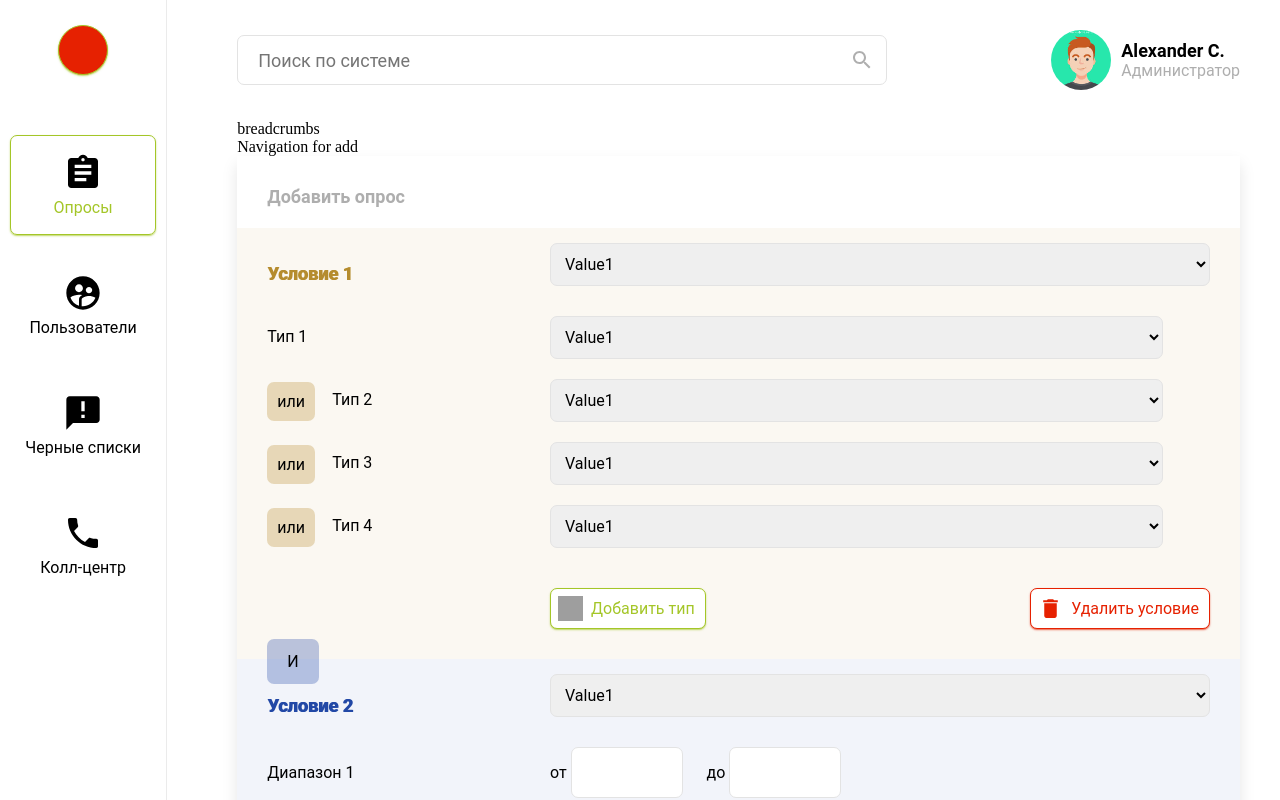
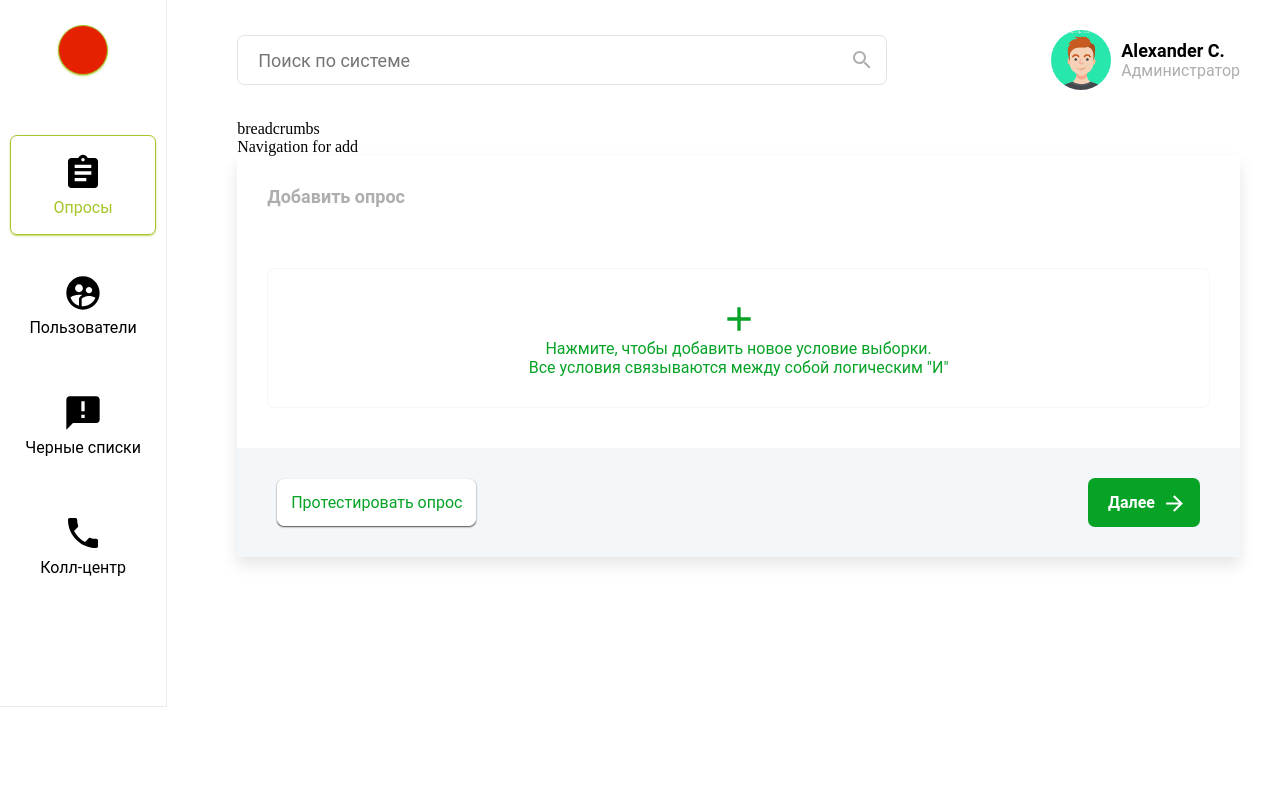
Before and after one commit to taysumova/survey-crm, a Nuxt app: page /surveys/add in a window 1280 px wide. Shown: the top 800 px of the page. Built offline with nearby package versions, Linux system fonts and the light colour scheme; grey boxes are pictures that could not be loaded.

Commit message:
work on condition component

```diff
--- a/components/forms/ConditionPart.vue
+++ b/components/forms/ConditionPart.vue
@@ -1,25 +1,47 @@
 <template>
   <div class="condition-part">
     <div class="condition-part__main">
-      <span v-html="title" class="condition-part__title">
+      <span class="condition-part__title">
+        Условие {{ conditionIndex + 1 }}
       </span>
-      <select class="condition-part__select">
-        <option value="Range1">
-          Value1
+      <select
+        v-model="condition"
+        class="condition-part__select"
+      >
+        <option
+          value=""
+          hidden
+        >
+          Выберите условие
         </option>
-        <option value="Value2">
-          Value 2
+        <option
+          v-for="(item, index) in config"
+          :key="index"
+          :value="item.value"
+        >
+          {{ item.title }}
         </option>
       </select>
     </div>
     <div>
-      <slot></slot>
+      <div v-for="(opt, optIndex) in selectedCond.selectedOps" class="block__options">
+        <RangePart
+          v-if="selectedCond.type === 'range'"
+          :title="`${selectedCond.optionTitle} ${optIndex + 1}`"
+        />
+        <SelectPart
+          v-else
+          :title="`${selectedCond.optionTitle}
+              ${optIndex + 1}`"
+          :config="selectedCond.options"
+        />
+      </div>
     </div>
     <div class="condition-part__buttons">
-      <button class="add">
-        Добавить {{ typeText }}
+      <button v-if="condition" @click="addType()" class="add">
+        Добавить {{ selectedCond.optionTitle }}
       </button>
-      <button @click="$emit('remove')" class="delete">
+      <button @click="$emit('remove', conditionIndex)" class="delete">
         Удалить условие
       </button>
     </div>
@@ -27,16 +49,49 @@
 </template>
 
 <script>
+import surveyOptions from '../../config/surveyOptions.js'
+import RangePart from './RangePart'
+import SelectPart from './SelectPart'
 export default {
   name: 'ConditionPart',
+  components: { SelectPart, RangePart },
   props: {
-    title: {
-      type: String,
-      default: ''
+    conditionIndex: {
+      type: Number,
+      default: 0
+    }
+  },
+  data () {
+    return {
+      condition: '',
+      selectedCond: {
+        selectedOps: []
+      }
+    }
+  },
+  computed: {
+    config () {
+      return surveyOptions
+    }
+  },
+  watch: {
+    condition (next) {
+      if (next) {
+        this.selectCondition()
+      }
+    }
+  },
+  methods: {
+    selectCondition () {
+      const configCond = this.config.find(item => item.value === this.condition)
+      this.selectedCond = {
+        ...configCond,
+        selectedOps: []
+      }
+      this.$emit('condition-change', this.conditionIndex, this.selectedCond)
     },
-    typeText: {
-      type: String,
-      default: ''
+    addType () {
+      this.selectedCond.selectedOps.push('Option')
     }
   }
 }
@@ -74,6 +129,9 @@ export default {
     margin-left: 30%;
     width: 70%;
     margin-top: 40px;
+    button:only-child {
+      margin-left: auto;
+    }
     .add {
       @include iconButton(url("../../assets/icons/add.svg"), $brightGreen);
     }
--- a/components/forms/RangePart.vue
+++ b/components/forms/RangePart.vue
@@ -2,7 +2,7 @@
   <div class="range-part">
     <span v-html="title" class="range-part__title">
     </span>
-    <div class="range-part__content">
+    <div>
       <label>
         от
         <input class="range-part__number" type="number">
--- a/components/forms/RespondentsForm.vue
+++ b/components/forms/RespondentsForm.vue
@@ -5,12 +5,11 @@
     </h3>
     <div>
       <div v-for="(item, index) in conditions" :key="index" class="respondents-form__block">
-        <ConditionPart :title="`Условие ${index + 1}`" :type-text="item.optionTitle" @remove="removeCondition(index)">
-          <div v-for="(opt, optIndex) in item.options" class="block__options">
-            <RangePart v-if="item.type === 'range'" :title="`${item.optionTitle} ${optIndex + 1}`" />
-            <SelectPart v-else :title="`${item.optionTitle} ${optIndex + 1}`" />
-          </div>
-        </ConditionPart>
+        <ConditionPart
+          :conditionIndex="index"
+          @condition-change="selectCondition"
+          @remove="removeCondition"
+        />
       </div>
     </div>
     <div class="respondents-form__add">
@@ -34,44 +33,26 @@
 </template>
 
 <script>
-import RangePart from './RangePart'
-import SelectPart from './SelectPart'
 import ConditionPart from './ConditionPart'
+
 export default {
   name: 'RespondentsForm',
-  components: { ConditionPart, SelectPart, RangePart },
+  components: { ConditionPart },
   data () {
     return {
-      conditions: [{
-        title: 'Тип карты лояльности',
-        type: 'select',
-        optionTitle: 'тип',
-        options: ['Standard', 'Gold', 'Platinum', 'International']
-      }, {
-        title: 'Возраст респондента',
-        type: 'range',
-        optionTitle: 'диапазон',
-        options: [{
-          from: 10,
-          to: 42
-        }, {
-          from: 10,
-          to: 42
-        }, {
-          from: 10,
-          to: 42
-        }]
-      }]
+      conditions: []
     }
   },
   methods: {
     addCondition () {
       this.conditions.push({
         title: '',
-        type: '',
-        optionTitle: '',
-        options: []
+        type: 'select',
+        optionTitle: ''
       })
+    },
+    selectCondition (index, item) {
+      this.conditions[index] = item
     },
     removeCondition (index) {
       this.conditions.splice(index, 1)
--- /dev/null
+++ b/config/surveyOptions.js
@@ -0,0 +1,22 @@
+const surveyOptions = [
+  {
+    title: 'Тип карты лояльности',
+    value: 'cardType',
+    type: 'select',
+    optionTitle: 'тип',
+    options: ['Standard', 'Gold', 'Platinum', 'International']
+  }, {
+    title: 'Возраст респондента',
+    value: 'age',
+    type: 'range',
+    optionTitle: 'диапазон'
+  }, {
+    title: 'Статус карты лояльности',
+    value: 'cardStatus',
+    type: 'select',
+    optionTitle: 'статус',
+    options: ['Активный', 'VIP-статус', 'Анонимный']
+  }
+]
+
+export default surveyOptions
```
